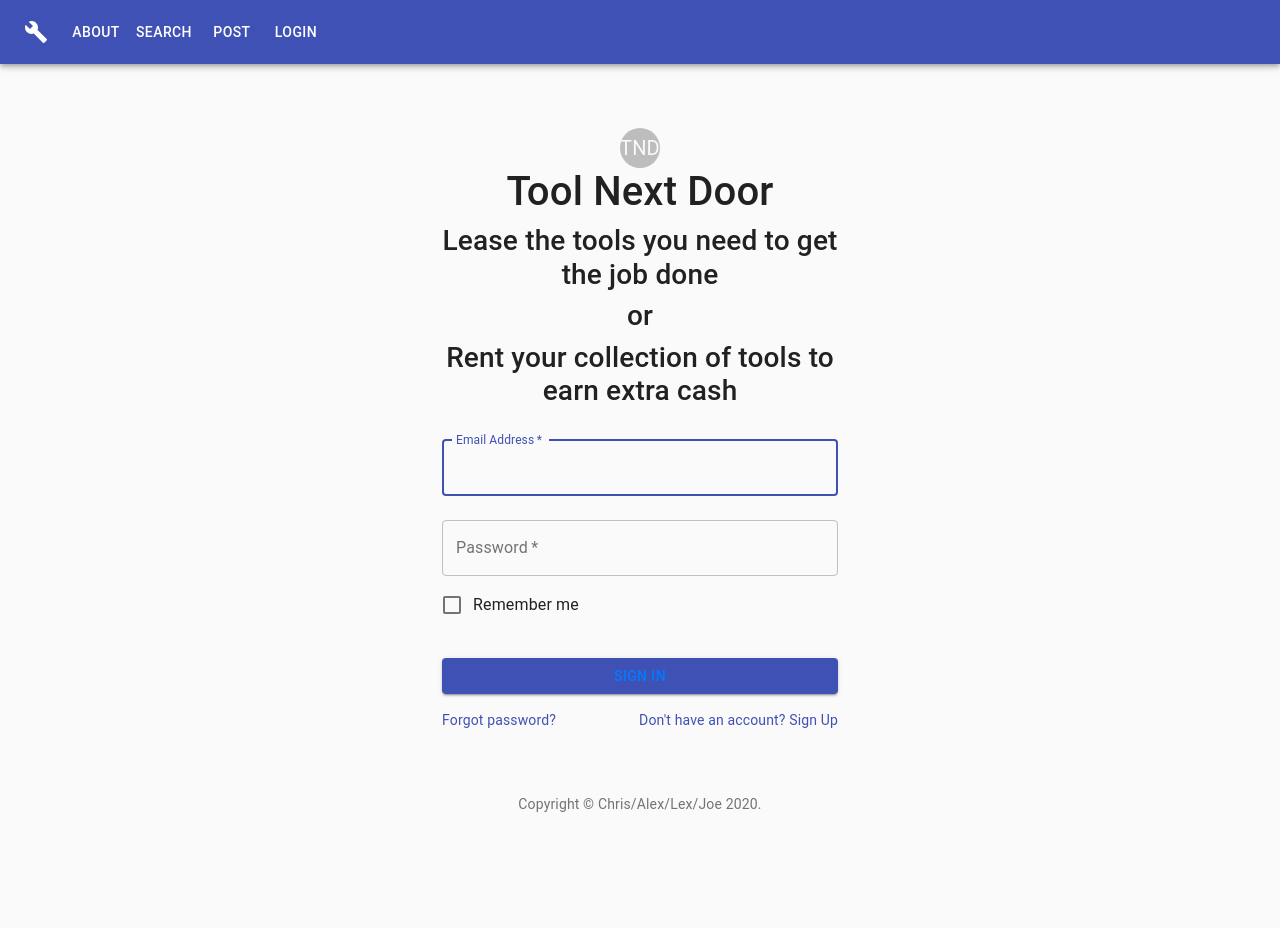
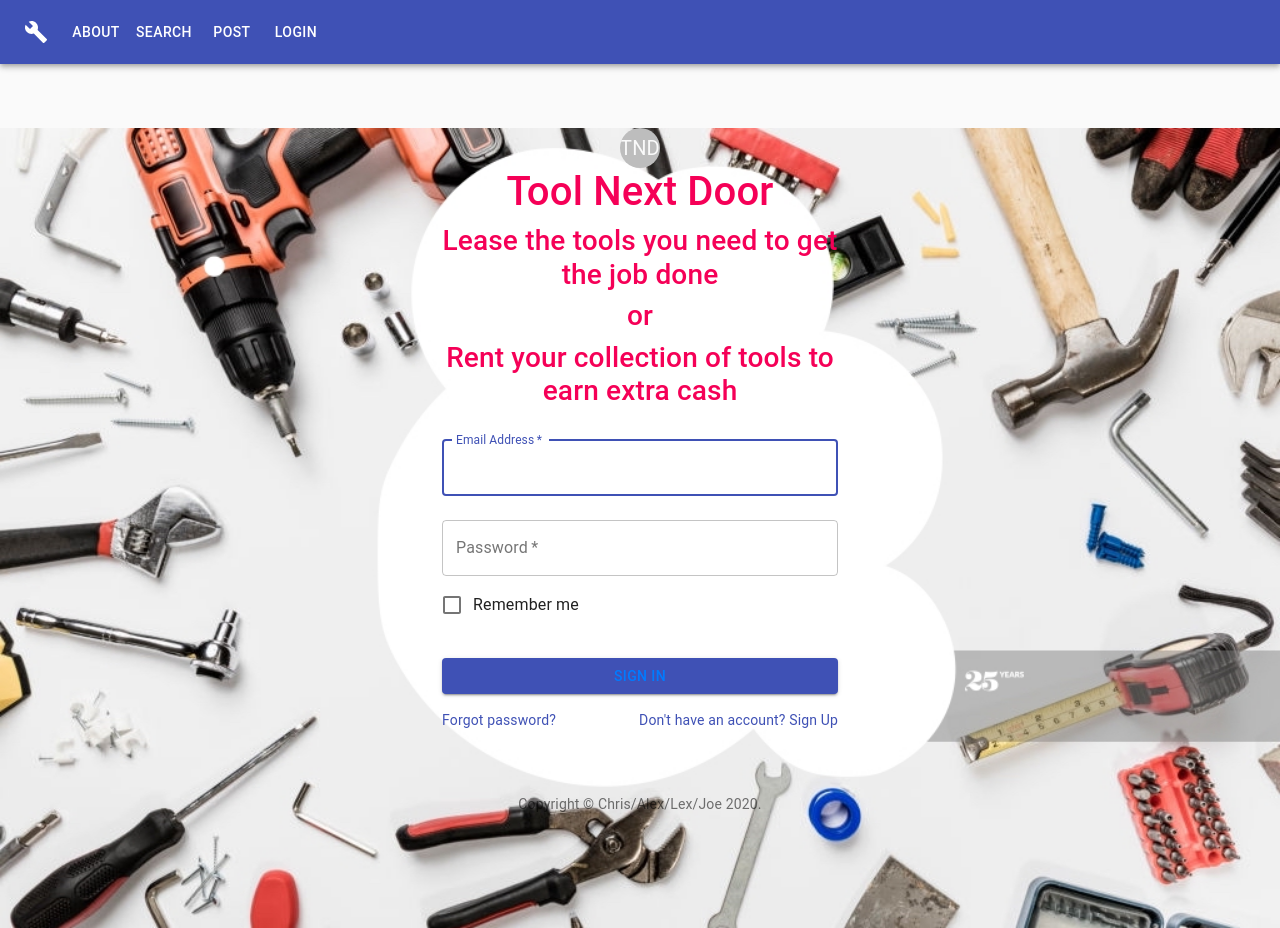
Before and after one commit to JoeWills615/ToolNextDoor, a React (Create React App) app in the folder client/: page / in a window 1280 px wide. Before the commit the page ends 815 px from the top, so only its background shows below. Built offline with nearby package versions, Linux system fonts and the light colour scheme; no server answers.

Commit message:
skateboard coverup login not the best

```diff
--- a/client/src/components/Landing/index.js
+++ b/client/src/components/Landing/index.js
@@ -14,12 +14,22 @@ import { makeStyles } from '@material-ui/core/styles';
 import Container from '@material-ui/core/Container';
 import { Link as RouterLink } from 'react-router-dom';
 import grunt from './sounds/grunt.wav';
+import BackgroundHeader from "../../background/toolNextDoorBackground1.png"
+
 
 const timAllen = new Audio(grunt);
 
 const playSound = audioFile => {
   audioFile.play();
 }
+
+const BackgroundHead = {
+  backgroundImage: 'url('+ BackgroundHeader+')',
+  backgroundRepeat: 'no-repeat',
+  backgroundSize: 'cover',
+  height: '100vh',
+
+  }
 
 function Copyright() {
   return (
@@ -39,7 +49,7 @@ const useStyles = makeStyles((theme) => ({
         height: '100vh',
     },
     image: {
-    backgroundImage: 'url(https://countrymusicprep.files.wordpress.com/2020/08/toolcircle.png)',
+    backgroundImage: 'url(https://countrymusicprep.files.wordpress.com/2020/08/loginimage.png)',
     backgroundRepeat: 'no-repeat',
     backgroundColor:
       theme.palette.type === 'light' ? theme.palette.grey[50] : theme.palette.grey[900],
@@ -71,13 +81,14 @@ export default function SignIn() {
   const classes = useStyles();
 
   return (
+    <div style={BackgroundHead}>
     <Container component="main" maxWidth="xs">
       <CssBaseline />
       <div className={classes.paper}>
       <Avatar className={classes.orange}>
             TND
         </Avatar>
-        <Typography component="div" align="center">
+        <Typography component="div" align="center" color="secondary">
           <h1>Tool Next Door</h1>
           <h3>Lease the tools you need to get the job done</h3>
           <h3>or</h3>
@@ -140,5 +151,6 @@ export default function SignIn() {
         <Copyright />
       </Box>
     </Container>
+    </div>
   );
 }
```
Also changed, not shown: client/src/background/toolNextDoorBackground.png (added), client/src/background/toolNextDoorBackground1.png (added).
